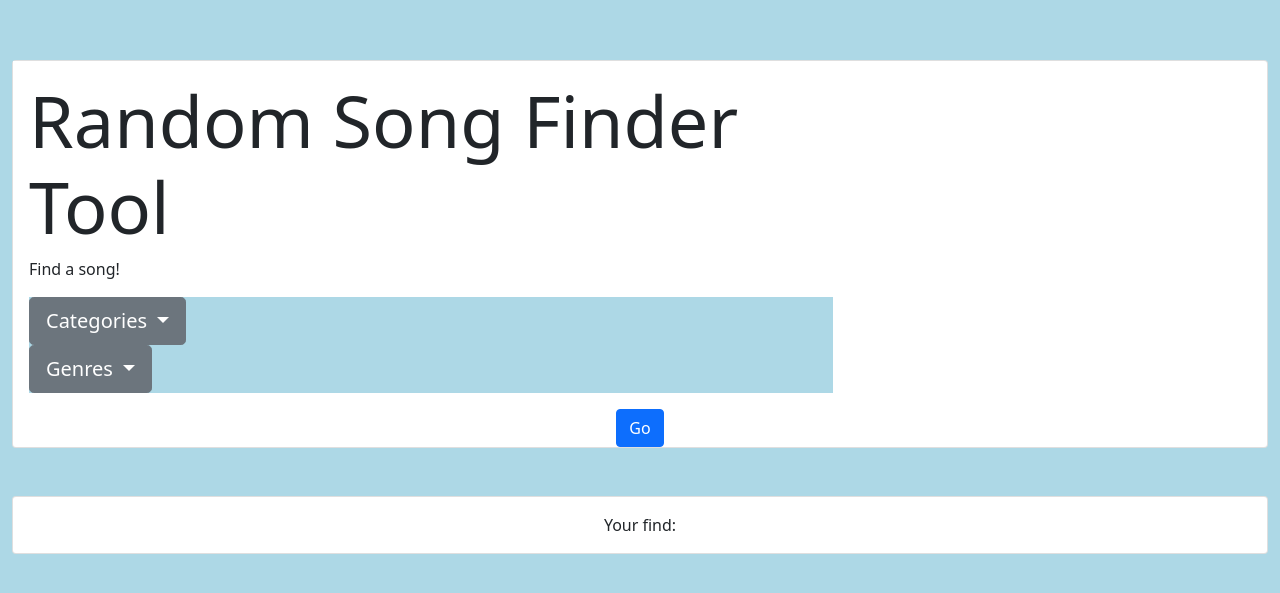
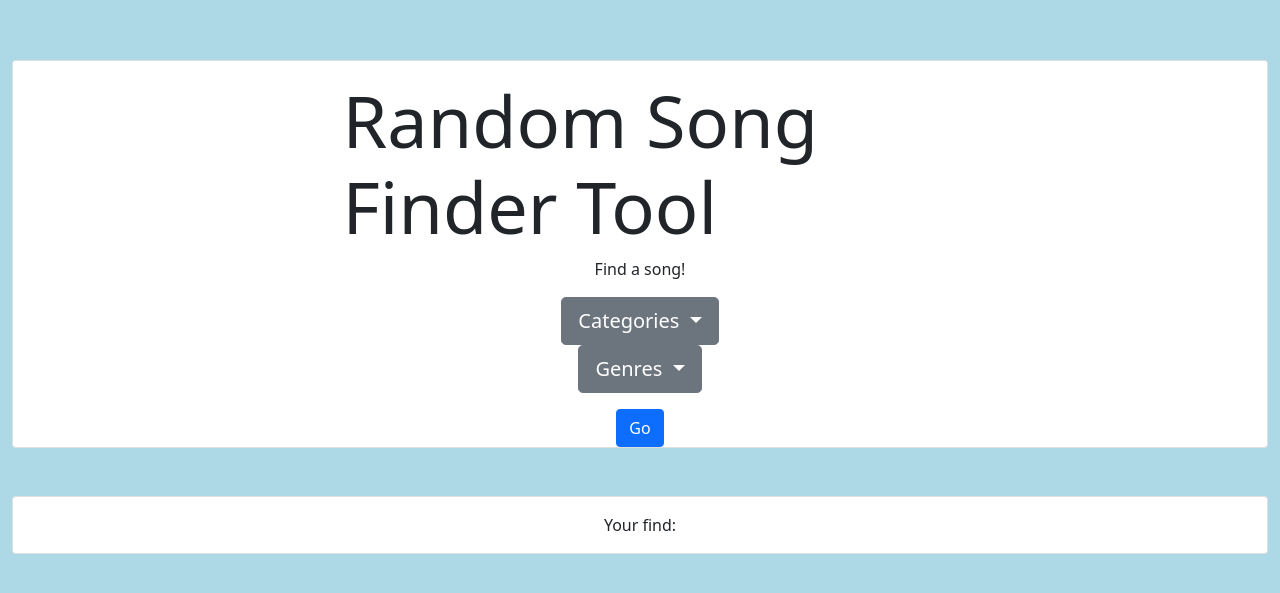
Before and after one commit to mahlheim/fuzzy-octo-succotash, a plain HTML site: page index.html in a window 1280 px wide. Shown: the part 117-710 px from the top of the page. Drawn offline with nearby package versions, Linux system fonts and the light colour scheme.

Commit message:
fixed dropdown background issue

```diff
--- a/index.html
+++ b/index.html
@@ -11,16 +11,16 @@
     <main class="d-flex min-vh-100">
     <div class="container-fluid my-auto">
     <div class="card my-5">
-        <div class="card-body col-12 col-sm-8 col-lg-6mx-auto bg-white ">
+        <div class="card-body col-12 col-sm-8 col-lg-6 mx-auto bg-white">
           <h5 class="card-title display-2 d-flex justify-content-center bg-white">Random Song Finder Tool</h5>
-          <p class="card-text bg-white">Find a song!</p>
-            <div class="dropdown">
+          <p class="card-text d-flex justify-content-center bg-white">Find a song!</p>
+            <div class="dropdown mx-auto d-flex justify-content-center" style="width: 0px">
                 <button class="btn btn-secondary btn-lg dropdown-toggle" type="button" data-bs-toggle="dropdown" aria-expanded="false">
                 Categories
                 </button>
                 <div class="dropdown-menu" aria-labelledby="dropdownMenuButton">
                 <a class="dropdown-item">All Songs</a>
-                <la class="dropdown-item"i>Today's Top Hits</a>
+                <a class="dropdown-item">Today's Top Hits</a>
                 <a class="dropdown-item">70's</a>
                 <a class="dropdown-item">80's</a>
                 <a class="dropdown-item">90's</a>
@@ -29,8 +29,8 @@
                 <a class="dropdown-item">20's</a>
                 </div>
             </div>
-            <div class="dropdown">
-                <button class="btn btn-secondary btn-lg dropdown-toggle mx-auto" type="button" data-bs-toggle="dropdown" aria-expanded="false">
+            <div class="dropdown mx-auto d-flex justify-content-center" style="width: 0px">
+                <button class="btn btn-secondary btn-lg dropdown-toggle" type="button" data-bs-toggle="dropdown" aria-expanded="false">
                 Genres
                 </button>
                 <div class="dropdown-menu" aria-labelledby="dropdownMenuButton">
```
